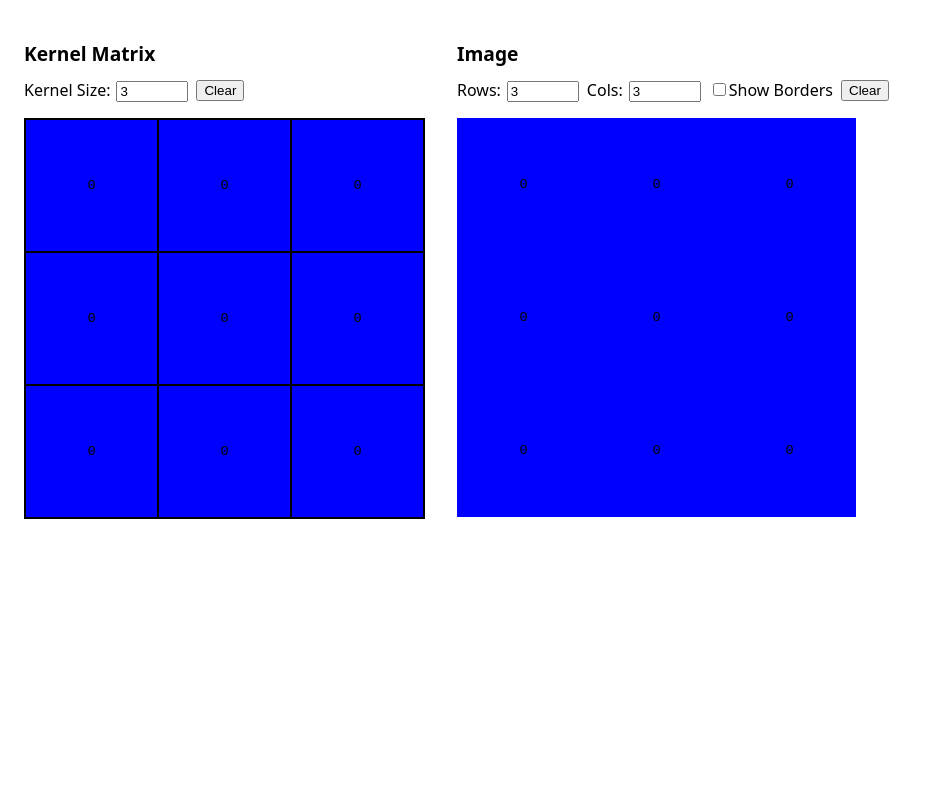
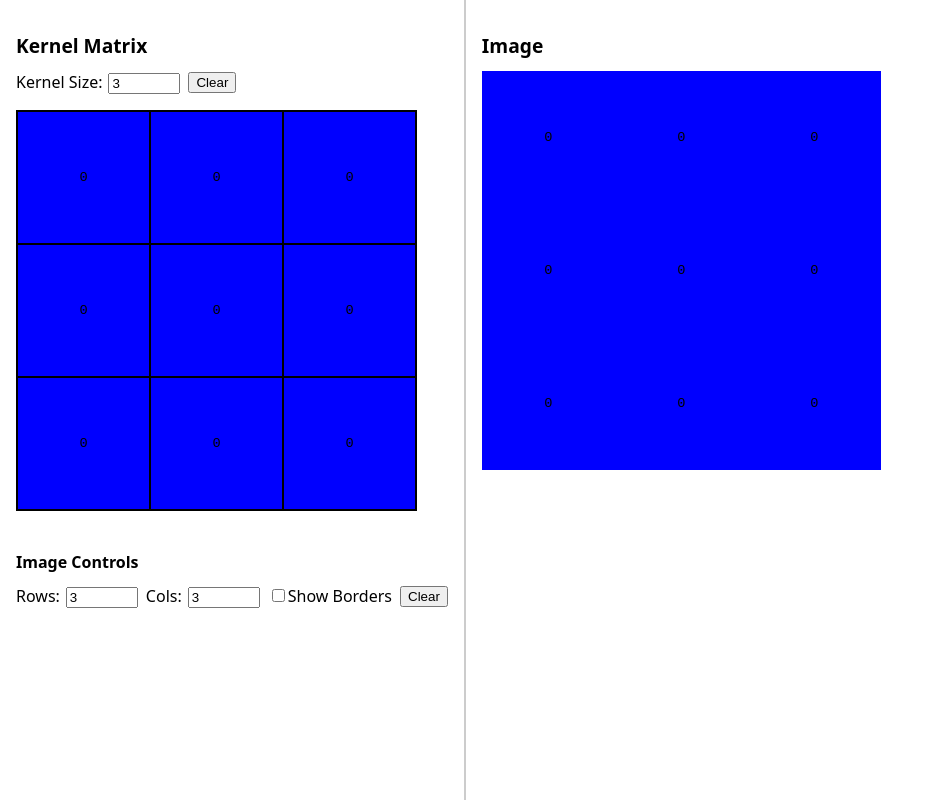
Before and after one commit to fletchgraham/convolve, a Next.js app: page / in a window 1280 px wide. Shown: the whole page, without its empty margins (0-936 px from the left). Built offline with nearby package versions, Linux system fonts and the light colour scheme.

Commit message:
separate concerns a bit

```diff
--- a/app/layout.js
+++ b/app/layout.js
@@ -4,16 +4,15 @@ export const metadata = {
 };
 
 export default function RootLayout({ children }) {
+  // some typical style settings
+  const bodyStyle = {
+    margin: 0,
+    padding: 0,
+    fontFamily: "system-ui, -apple-system, Segoe UI, Roboto, sans-serif",
+  };
   return (
     <html lang="en">
-      <body
-        style={{
-          padding: 16,
-          fontFamily: "system-ui, -apple-system, Segoe UI, Roboto, sans-serif",
-        }}
-      >
-        {children}
-      </body>
+      <body style={bodyStyle}>{children}</body>
     </html>
   );
 }
--- a/app/page.jsx
+++ b/app/page.jsx
@@ -1,114 +1,14 @@
 "use client";
 
-import { useAtom, useAtomValue, useSetAtom } from "jotai";
-import {
-  gridAtom,
-  rowsAtom,
-  colsAtom,
-  setGridSizeAtom,
-  clearGridAtom,
-  showImageBordersAtom,
-  kernelAtom,
-  kernelSizeAtom,
-  setKernelSizeAtom,
-  clearKernelAtom,
-} from "../state/gridAtoms";
-import EditableGrid from "../components/editable-grid";
-import GridControls from "../components/grid-controls";
-import KernelControls from "../components/kernel-controls";
+import ControlPanel from "../components/control-panel";
+import ImagePanel from "../components/image-panel";
 
 export default function Page() {
-  // Image grid state
-  const [grid, setGrid] = useAtom(gridAtom);
-  const rowCount = useAtomValue(rowsAtom);
-  const colCount = useAtomValue(colsAtom);
-  const [showImageBorders, setShowImageBorders] = useAtom(showImageBordersAtom);
-  const setGridSize = useSetAtom(setGridSizeAtom);
-  const clearGrid = useSetAtom(clearGridAtom);
-
-  // Kernel matrix state
-  const [kernel, setKernel] = useAtom(kernelAtom);
-  const kernelSize = useAtomValue(kernelSizeAtom);
-  const setKernelSize = useSetAtom(setKernelSizeAtom);
-  const clearKernel = useSetAtom(clearKernelAtom);
-
-  const handleCellChange = (r, c, value) => {
-    setGrid((prev) => {
-      const next = prev.map((row) => row.slice());
-      next[r][c] = value;
-      return next;
-    });
-  };
-
-  const handleKernelCellChange = (r, c, value) => {
-    setKernel((prev) => {
-      const next = prev.map((row) => row.slice());
-      next[r][c] = value;
-      return next;
-    });
-  };
-
-  const handleResize = ({ rows, cols }) => {
-    setGridSize({ rows, cols });
-  };
-
-  const handleKernelResize = (size) => {
-    setKernelSize(size);
-  };
-
-  const handleClear = () => {
-    clearGrid();
-  };
-
-  const handleKernelClear = () => {
-    clearKernel();
-  };
-
-  const handleToggleBorders = (checked) => {
-    setShowImageBorders(checked);
-  };
-
-  const panelStyle = {
-    display: "flex",
-    flexDirection: "column",
-    gap: 8,
-  };
-
-  const titleStyle = {
-    fontSize: "1.2rem",
-    fontWeight: "bold",
-    marginBottom: 4,
-  };
-
   return (
-    <div style={{ display: "flex", gap: 32, alignItems: "flex-start" }}>
-      {/* Left Panel - Kernel Matrix */}
-      <div style={panelStyle}>
-        <h2 style={titleStyle}>Kernel Matrix</h2>
-        <KernelControls
-          kernelSize={kernelSize}
-          onResize={handleKernelResize}
-          onClear={handleKernelClear}
-        />
-        <EditableGrid grid={kernel} onCellChange={handleKernelCellChange} />
-      </div>
-
-      {/* Right Panel - Image Grid */}
-      <div style={panelStyle}>
-        <h2 style={titleStyle}>Image</h2>
-        <GridControls
-          rowCount={rowCount}
-          colCount={colCount}
-          showBorders={showImageBorders}
-          onResize={handleResize}
-          onClear={handleClear}
-          onToggleBorders={handleToggleBorders}
-        />
-        <EditableGrid
-          grid={grid}
-          onCellChange={handleCellChange}
-          showBorders={showImageBorders}
-        />
+    <div style={{ display: "flex", minHeight: "100vh" }}>
+      <ControlPanel />
+      <div style={{ flex: 1, padding: 16 }}>
+        <ImagePanel />
       </div>
     </div>
   );
--- /dev/null
+++ b/components/control-panel.jsx
@@ -0,0 +1,22 @@
+"use client";
+
+import KernelComponent from "./kernel-component";
+import ImageControls from "./image-controls";
+
+export default function ControlPanel() {
+  const panelStyle = {
+    display: "flex",
+    flexDirection: "column",
+    gap: 24,
+    padding: 16,
+    borderRight: "2px solid #ccc",
+    minWidth: 300,
+  };
+
+  return (
+    <div style={panelStyle}>
+      <KernelComponent />
+      <ImageControls />
+    </div>
+  );
+}
--- /dev/null
+++ b/components/image-controls.jsx
@@ -0,0 +1,51 @@
+"use client";
+
+import { useAtom, useAtomValue, useSetAtom } from "jotai";
+import {
+  rowsAtom,
+  colsAtom,
+  setGridSizeAtom,
+  clearGridAtom,
+  showImageBordersAtom,
+} from "../state/gridAtoms";
+import GridControls from "./grid-controls";
+
+export default function ImageControls() {
+  const rowCount = useAtomValue(rowsAtom);
+  const colCount = useAtomValue(colsAtom);
+  const [showImageBorders, setShowImageBorders] = useAtom(showImageBordersAtom);
+  const setGridSize = useSetAtom(setGridSizeAtom);
+  const clearGrid = useSetAtom(clearGridAtom);
+
+  const handleResize = ({ rows, cols }) => {
+    setGridSize({ rows, cols });
+  };
+
+  const handleClear = () => {
+    clearGrid();
+  };
+
+  const handleToggleBorders = (checked) => {
+    setShowImageBorders(checked);
+  };
+
+  const titleStyle = {
+    fontSize: "1rem",
+    fontWeight: "bold",
+    marginBottom: 4,
+  };
+
+  return (
+    <div style={{ display: "flex", flexDirection: "column", gap: 8 }}>
+      <h3 style={titleStyle}>Image Controls</h3>
+      <GridControls
+        rowCount={rowCount}
+        colCount={colCount}
+        showBorders={showImageBorders}
+        onResize={handleResize}
+        onClear={handleClear}
+        onToggleBorders={handleToggleBorders}
+      />
+    </div>
+  );
+}
--- /dev/null
+++ b/components/image-panel.jsx
@@ -0,0 +1,35 @@
+"use client";
+
+import { useAtom, useAtomValue } from "jotai";
+import { gridAtom, showImageBordersAtom } from "../state/gridAtoms";
+import EditableGrid from "./editable-grid";
+
+export default function ImagePanel() {
+  const [grid, setGrid] = useAtom(gridAtom);
+  const showImageBorders = useAtomValue(showImageBordersAtom);
+
+  const handleCellChange = (r, c, value) => {
+    setGrid((prev) => {
+      const next = prev.map((row) => row.slice());
+      next[r][c] = value;
+      return next;
+    });
+  };
+
+  const titleStyle = {
+    fontSize: "1.2rem",
+    fontWeight: "bold",
+    marginBottom: 4,
+  };
+
+  return (
+    <div style={{ display: "flex", flexDirection: "column", gap: 8 }}>
+      <h2 style={titleStyle}>Image</h2>
+      <EditableGrid
+        grid={grid}
+        onCellChange={handleCellChange}
+        showBorders={showImageBorders}
+      />
+    </div>
+  );
+}
--- /dev/null
+++ b/components/kernel-component.jsx
@@ -0,0 +1,52 @@
+"use client";
+
+import { useAtom, useAtomValue, useSetAtom } from "jotai";
+import {
+  kernelAtom,
+  kernelSizeAtom,
+  setKernelSizeAtom,
+  clearKernelAtom,
+} from "../state/gridAtoms";
+import EditableGrid from "./editable-grid";
+import KernelControls from "./kernel-controls";
+
+export default function KernelComponent() {
+  const [kernel, setKernel] = useAtom(kernelAtom);
+  const kernelSize = useAtomValue(kernelSizeAtom);
+  const setKernelSize = useSetAtom(setKernelSizeAtom);
+  const clearKernel = useSetAtom(clearKernelAtom);
+
+  const handleKernelCellChange = (r, c, value) => {
+    setKernel((prev) => {
+      const next = prev.map((row) => row.slice());
+      next[r][c] = value;
+      return next;
+    });
+  };
+
+  const handleKernelResize = (size) => {
+    setKernelSize(size);
+  };
+
+  const handleKernelClear = () => {
+    clearKernel();
+  };
+
+  const titleStyle = {
+    fontSize: "1.2rem",
+    fontWeight: "bold",
+    marginBottom: 4,
+  };
+
+  return (
+    <div style={{ display: "flex", flexDirection: "column", gap: 8 }}>
+      <h2 style={titleStyle}>Kernel Matrix</h2>
+      <KernelControls
+        kernelSize={kernelSize}
+        onResize={handleKernelResize}
+        onClear={handleKernelClear}
+      />
+      <EditableGrid grid={kernel} onCellChange={handleKernelCellChange} />
+    </div>
+  );
+}
```
